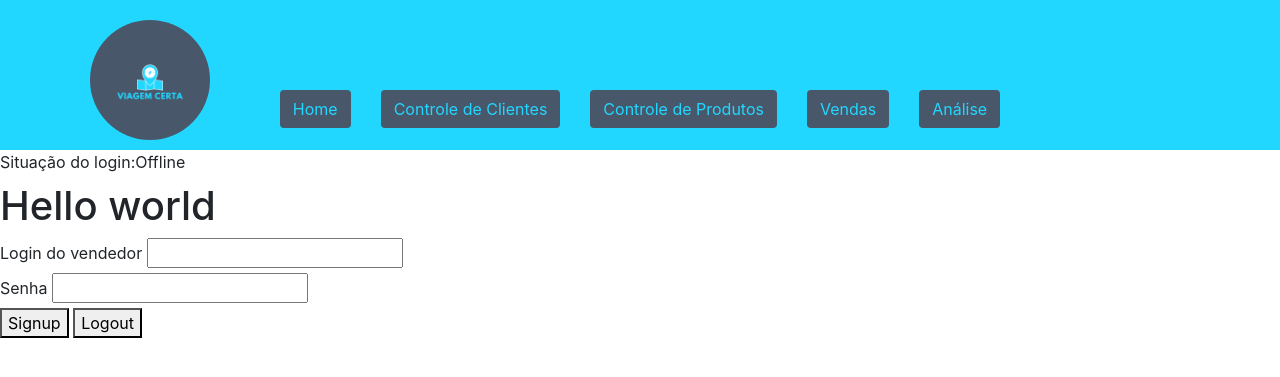
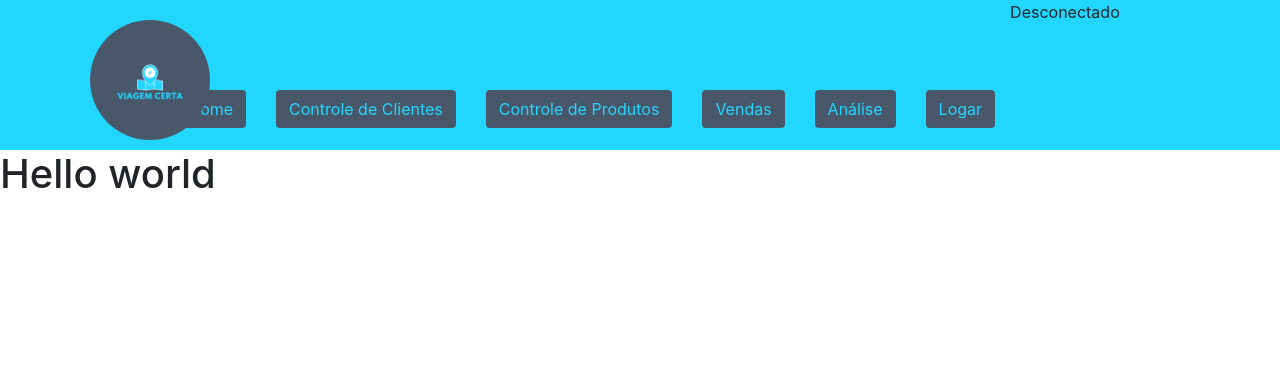
Before and after one commit to viagemcerta/project, a PHP site: page / in a window 1280 px wide. Shown: the top 377 px of the page. Run offline with PHP 8.4, Linux system fonts and the light colour scheme.

Commit message:
login funcional

```diff
--- a/header.php
+++ b/header.php
@@ -26,5 +26,9 @@ include("login.php");
     <button type="button" class="btn btn-outline" href="produtos.php">Controle de Produtos</button>
     <button type="button" class="btn btn-outline" href="vendas.php">Vendas</button>
     <button type="button" class="btn btn-outline" href="analise.php">Análise</button>
+    <a href="acessar.php"><button type="button" class="btn btn-outline" >Logar</button></a>
+    <label><?php if(isset($_SESSION['login'])){echo " Bem-vindo: "; echo $_SESSION['login']; echo '<a href="logout.php" ><button type="button" class="btn btn-primary btn-lg"   name="logout">Logout</button></a>';}else{echo "Desconectado"; echo  "<br>"; } ?></label>
+
     </ul>
+
 </div>
--- a/index.php
+++ b/index.php
@@ -7,23 +7,8 @@ include("header.php");
 
 ?>
 
-<label>Situação do login:<?php if(isset($_SESSION['login'])){echo $_SESSION['login'];}else{echo "Offline";} ?></label>
 
 <h1>Hello world</h1>
-<form method="post" action="login.php">
-<div>
-<label> Login do vendedor </label>
-<input type="text" name="vendedor">
-</div>
-<div>
-<label> Senha  </label>
-<input type="text" name="senha">
-</div>
-<div>
-<button type="submit" name="logar">Signup</button>
-<button type="submit" name="logout">Logout</button>
-</div>
-</form>
 
 
 <?php
--- a/logout.php
+++ b/logout.php
@@ -4,7 +4,7 @@
 session_start();
 session_destroy();
 header("refresh:1;url= index.php");
-}
+
 
 
 ?>
```
Also changed, not shown: acessar.php (added, +28 -0 lines).
